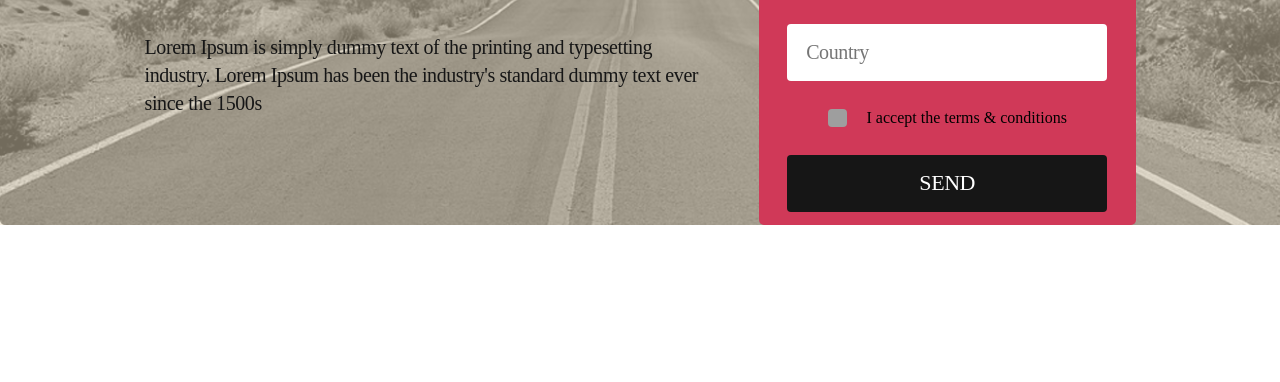
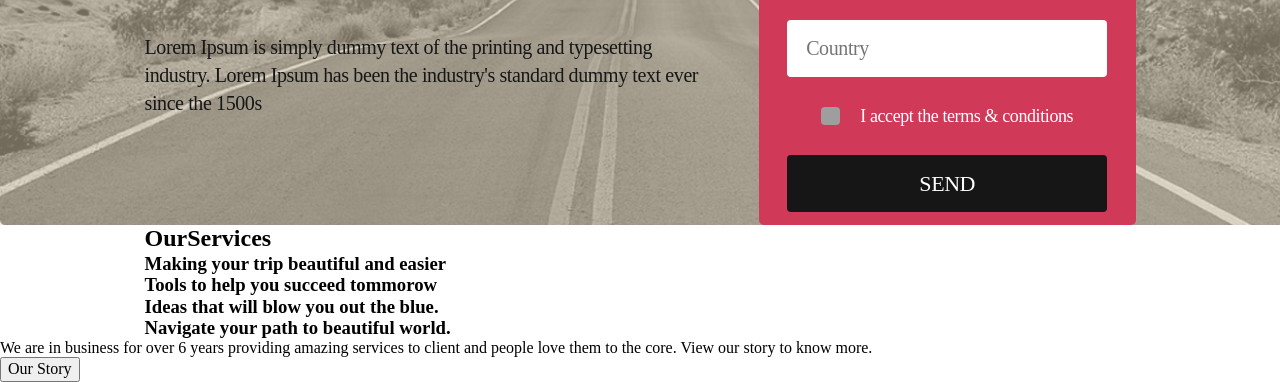
Before and after one commit to vladimirnikev/study-space, a plain HTML site: page index.html in a window 1280 px wide. Shown: the part 519-901 px from the top of the page. Before the commit the page ends 800 px from the top, so only its background shows below. Drawn offline with nearby package versions, Linux system fonts and the light colour scheme; grey boxes are pictures that could not be loaded.

Commit message:
article-html

```diff
--- a/index.html
+++ b/index.html
@@ -46,12 +46,43 @@
                             <label for="checkbox" class="checkbox-text">I accept the terms & conditions</label>
                         </p>
                         <button class="registration-form-title-button">Send</button>
-
                     </form>
                 </section>
             </div>
         </div>
     </main>
+    <article class="article1">
+        <div class="container">
+            <h2 class="article-title"><span>Our</span>Services</h2>
+            <div class="article1-list">
+                <div class="cart1">
+                    <div class="article1-list-image1"></div>
+                    <h3 class="article-sub-title">Making your trip
+                        beautiful and easier</h3>
+                </div>
+                <div class="cart2">
+                    <div class="article1-list-image2"></div>
+                    <h3 class="article-sub-title">Tools to help you
+                        succeed tommorow</h3>
+                </div>
+                <div class="cart3">
+                    <div class="article1-list-image3"></div>
+                    <h3 class="article-sub-title">Ideas that will blow
+                        you out the blue.</h3>
+                </div>
+                <div class="cart4">
+                    <div class="article1-list-image4"></div>
+                    <h3 class="article-sub-title">Navigate your path
+                        to beautiful world.</h3>
+                </div>
+            </div>
+        </div>
+        <div class="article1-footer">
+            <p class="article1-footer-text">We are in business for over 6 years providing amazing services to client
+                and people love them to the core. View our story to know more.</p>
+            <button class="article1-footer-button">Our Story</button>
+        </div>
+    </article>
 </body>
 
 </html>
--- a/style.css
+++ b/style.css
@@ -170,7 +170,6 @@
     height: 57px;
     border: none;
     border-radius: 4px;
-    /* color: #b5b5b5; */
     font-family: "PT Serif";
     font-size: 20px;
     line-height: 25px;
@@ -193,6 +192,11 @@
     background-repeat: no-repeat;
 }
 
+/* Почему чекбокс сразу отмечен при перезагрузке страницы?
+Как работает свойство транзишин?
+Можно ли прятать чекбокс через дисплей:нон или лучше через позишин и опасити? */
+
+
 .custom-checkbox {
     position: relative;
     display: block;
@@ -203,9 +207,18 @@
     margin-right: 20px;
 }
 
-/* .custom-checkbox:after {
-    content: '';
-    position: absolute;
-} */
+.checkbox-text {
+    color: #ffffff;
+    font-family: "PT Serif";
+    font-size: 18px;
+    line-height: 25px;
+    letter-spacing: -0.4px;
+    font-weight: 400;
+}
 
-/* Доделай регистрационную форму */
+/* Сделай правильные вертикальные отступы для инпутов */
+
+
+/* --------------------
+        Article1
+ ---------------------- */
```
